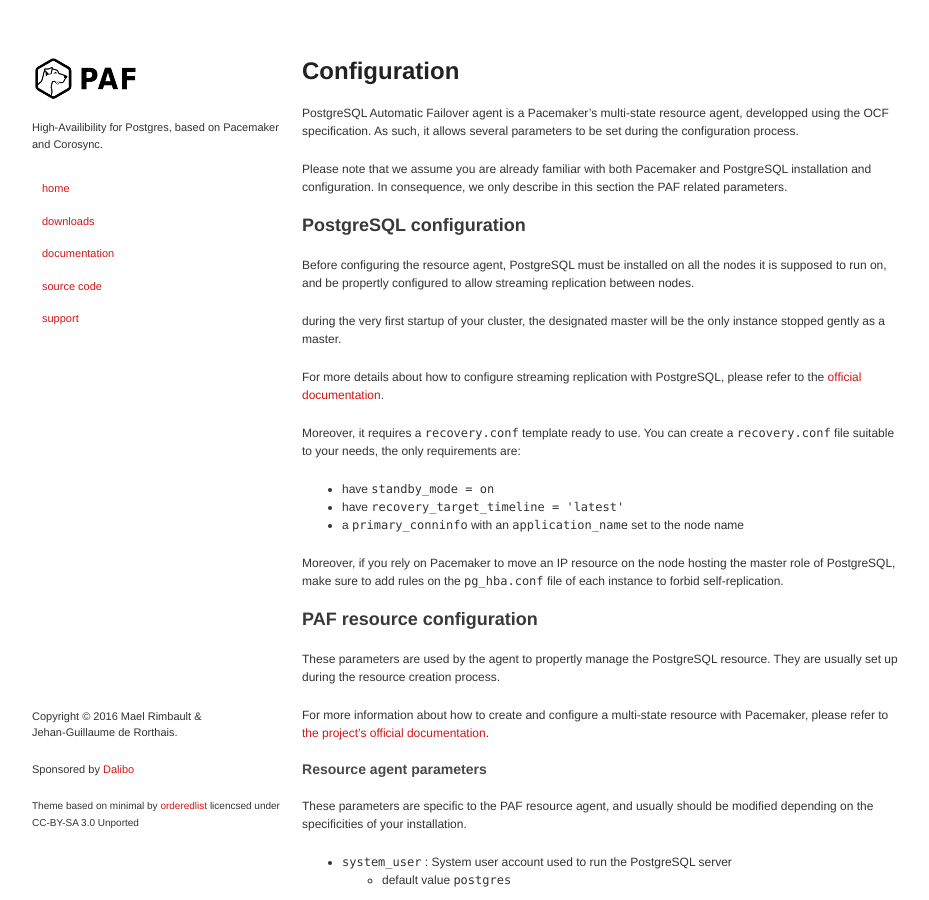
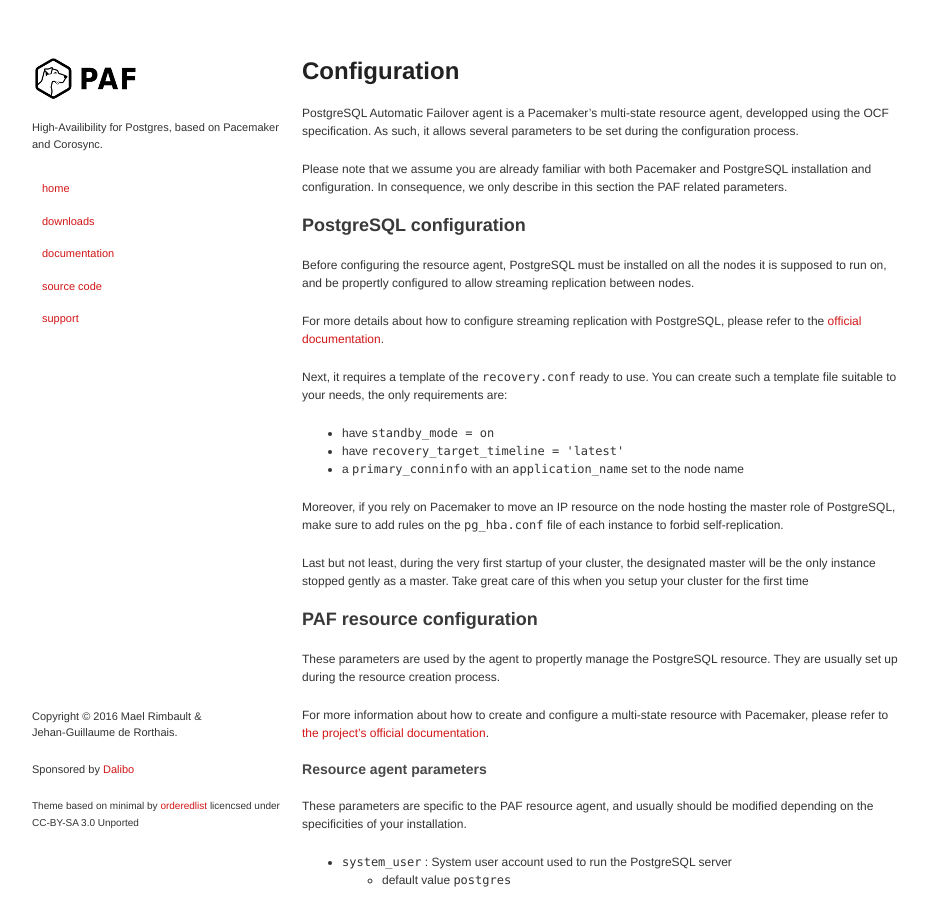
Before and after one commit to ClusterLabs/PAF, a Jekyll site: the page built from configuration.md, in a window 1280 px wide and 900 px high. Shown: the whole window, without its empty margins (173-1102 px from the left). Built offline with Jekyll 4.4.1, drawn with Linux system fonts in a browser that asks for light colours; some of the changed text lies outside the part shown.

Commit message:
Update and cleanup of the documentation
This is part of the gh issue #27

```diff
--- a/configuration.md
+++ b/configuration.md
@@ -20,15 +20,12 @@ Before configuring the resource agent, PostgreSQL must be installed on all the
 nodes it is supposed to run on, and be propertly configured to allow streaming
 replication between nodes.
 
-during the very first startup of your cluster, the designated master will be
-the only instance stopped gently as a master.
-
 For more details about how to configure streaming replication with PostgreSQL,
 please refer to the
 [official documentation](http://www.postgresql.org/docs/current/static/index.html).
 
-Moreover, it requires a `recovery.conf` template ready to use.
-You can create a `recovery.conf` file suitable to your needs, the only
+Next, it requires a template of the `recovery.conf` ready to use.
+You can create such a template file suitable to your needs, the only
 requirements are:
 
   * have `standby_mode = on`
@@ -38,6 +35,10 @@ requirements are:
 Moreover, if you rely on Pacemaker to move an IP resource on the node hosting
 the master role of PostgreSQL, make sure to add rules on the `pg_hba.conf` file
 of each instance to forbid self-replication.
+
+Last but not least, during the very first startup of your cluster, the
+designated master will be the only instance stopped gently as a master. Take
+great care of this when you setup your cluster for the first time
 
 
 ## PAF resource configuration
```
Also changed, not shown: other parts of configuration.md (+0 -9 lines), Quick_Start-CentOS-7.md (+0 -3 lines), Quick_Start-Debian-8.md (+1 -1 lines).
